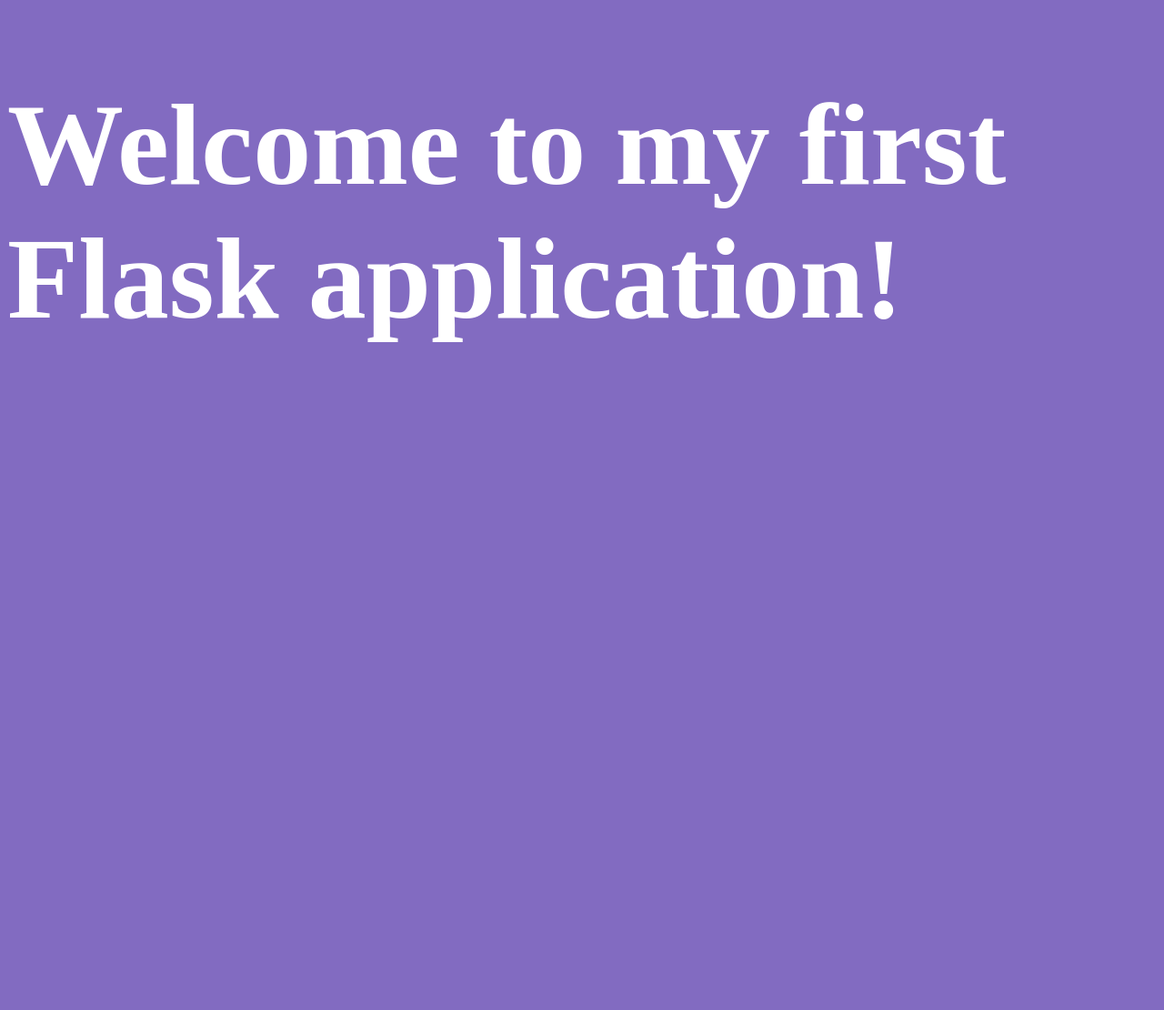
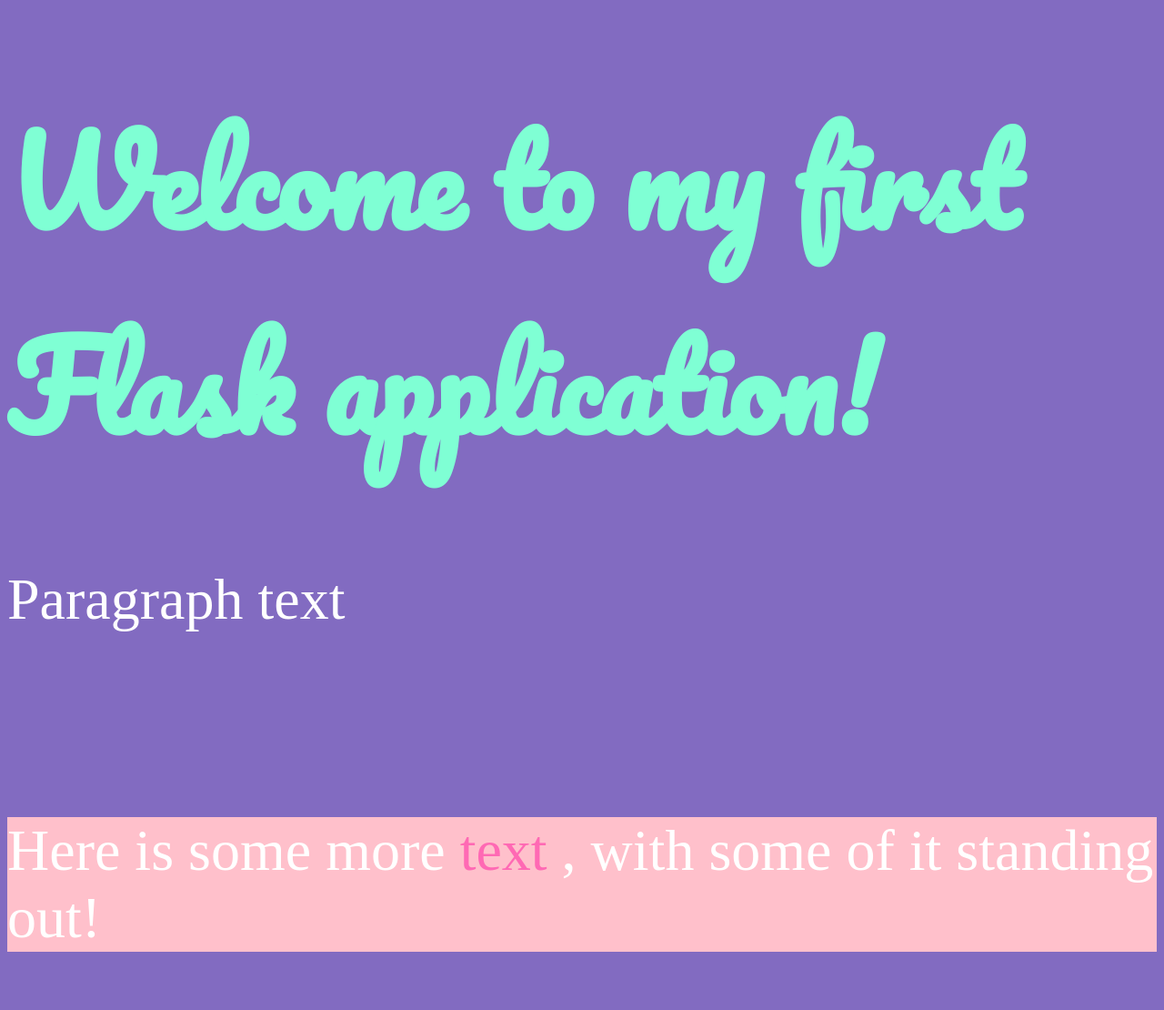
Before and after one commit to katerinanavab/CS3-Unit-3-Notes, a Flask app: page / in a window 1280 px wide. Shown: the whole page at 91% size. Before the commit the page ends 376 px from the top, so only its background shows below. Run offline with Flask 3, Linux system fonts and the light colour scheme.

Commit message:
added CSS

```diff
--- a/app.py
+++ b/app.py
@@ -9,7 +9,6 @@ def index():
     # return "Hello, world!"
     return render_template("index.html")
 
-
 @app.route("/hello/")
 @app.route("/hello/<name_data>")
 def hello_there(name_data = None):
--- a/static/style.css
+++ b/static/style.css
@@ -1,5 +1,20 @@
+@import url('https://fonts.googleapis.com/css2?family=Pacifico&display=swap');
+
 html, body {
     background-color: rgb(130, 107, 193);
     color: white;
     font-size: 2em;
 }
+
+h1 {
+    color:aquamarine;
+    font-family: "Pacifico";
+}
+
+#fun-container {
+    background-color: pink;
+}
+
+.fun-text {
+    color: hotpink;
+}
--- a/templates/index.html
+++ b/templates/index.html
@@ -11,7 +11,16 @@
 
     <h1>Welcome to my first Flask application!</h1>
 
+    <p>Paragraph text</p>
 
+    <img src="">
+
+    <div id="fun-container">
+        <p> Here is some more
+            <span class="fun-text">text</span>
+            , with some of it standing out!
+        </p>
+    </div>
 
 
 </body>
```
